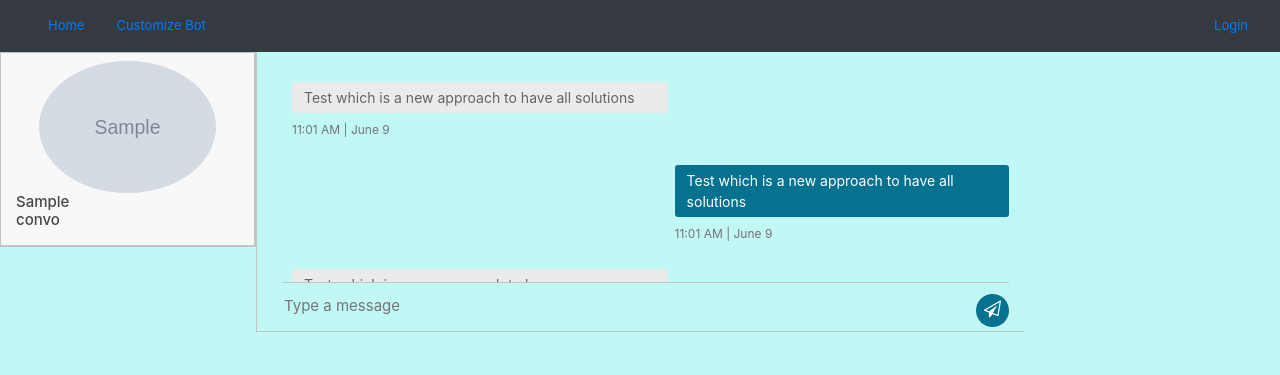
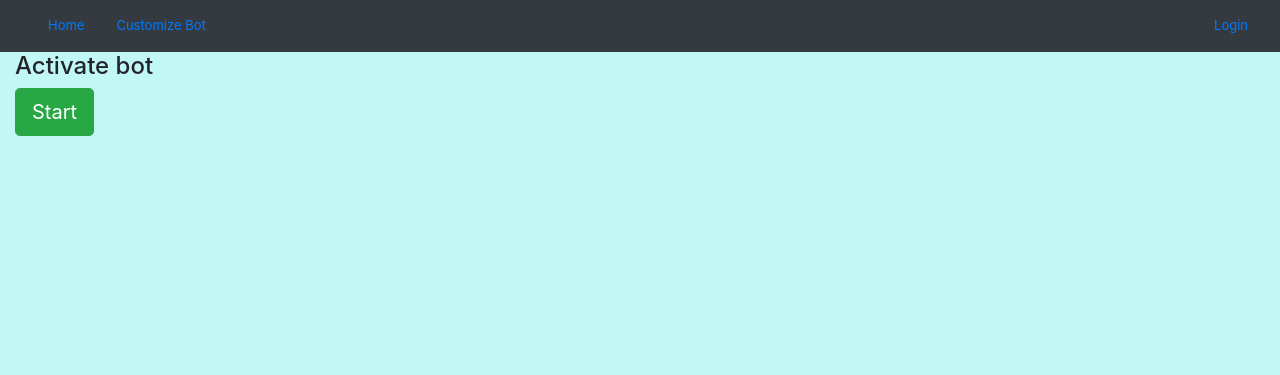
Before and after one commit to keshav-ml/twitter-bot, a Flask app: template templates/index.html in a window 1280 px wide. Shown: the top 375 px of the page. Run offline with Flask 2, Linux system fonts and the light colour scheme; the template is opened without the code that fills it: most values are stand-ins (such as "Sample title", 1, 10 or a date in 2020); grey boxes marked "Sample" are stand-in pictures; some libraries are stand-ins or nearby versions.

Commit message:
starting bot creation

```diff
--- a/static/main.css
+++ b/static/main.css
@@ -1,262 +1,209 @@
+    body{
+      background-color: #c1f7f5;
 
-/* BASIC */
+    }
+    .card{
 
-html {
-  background-color: #56baed;
-}
+      background-color: #ebe8e8;
 
-body {
-  font-family: "Poppins", sans-serif;
-  height: 100vh;
-}
 
-a {
-  color: #92badd;
-  display:inline-block;
-  text-decoration: none;
-  font-weight: 400;
-}
+        padding-left: 20px !important;
+        padding: 50px;
+            }
 
-h2 {
-  text-align: center;
-  font-size: 16px;
-  font-weight: 600;
-  text-transform: uppercase;
-  display:inline-block;
-  margin: 40px 8px 10px 8px;
-  color: #cccccc;
-}
+    .gallery{
+      margin-top: 50px;
+      margin-left: 50px;
+      margin-right: 50px;
+      padding: 50px;
+
+      border: 2px;
+      border-radius: 45px;
+      border-color: black;
+      border-style: solid;
+    }
+    img{
+      height: 100%;
+      max-width: 100%;
+      display: block;
+      margin: auto;
+    }
+    td{
+      text-align: center;
+
+    }
 
 
 
-/* STRUCTURE */
-
-.wrapper {
-  display: flex;
-  align-items: center;
-  flex-direction: column;
-  justify-content: center;
-  width: 100%;
-  min-height: 100%;
-  padding: 20px;
+    /* The grid: Four equal columns that floats next to each other */
+.column {
+  float: left;
+  width: 25%;
+  height: 300px;
+  padding: 10px;
 }
 
-#formContent {
-  -webkit-border-radius: 10px 10px 10px 10px;
-  border-radius: 10px 10px 10px 10px;
-  background: #fff;
-  padding: 30px;
-  width: 90%;
-  max-width: 450px;
-  position: relative;
-  padding: 0px;
-  -webkit-box-shadow: 0 30px 60px 0 rgba(0,0,0,0.3);
-  box-shadow: 0 30px 60px 0 rgba(0,0,0,0.3);
-  text-align: center;
+/* Style the images inside the grid */
+.column img {
+  opacity: 0.8;
+  cursor: pointer;
 }
 
-#formFooter {
-  background-color: #f6f6f6;
-  border-top: 1px solid #dce8f1;
-  padding: 25px;
-  text-align: center;
-  -webkit-border-radius: 0 0 10px 10px;
-  border-radius: 0 0 10px 10px;
+.column img:hover {
+  opacity: 1;
 }
 
+/* Clear floats after the columns */
+.row:after {
+  content: "";
+  display: table;
+  clear: both;
+}
+
+/* The expanding image container (positioning is needed to position the close button and the text) */
+.container {
+
+  display: none;
+}
+
+/* Expanding image text */
+#imgtext {
 
 
-/* TABS */
-
-h2.inactive {
-  color: #cccccc;
+  color: white;
+  font-size: 20px;
 }
 
-h2.active {
-  color: #0d0d0d;
-  border-bottom: 2px solid #5fbae9;
+/* Closable button inside the image */
+.closebtn {
+
+
+  color: white;
+  font-size: 29px;
+  cursor: pointer;
+}
+.hidden_class{
+  display: none;
+}
+.navbar{
+    min-height:12px;
+}
+.navbar  a {
+    font-size: 13px;
+}
+.img-fluid {
+  max-width: 70%;
+  max-height: 30%;
 }
 
+.inbox_people {
+  background: #f8f8f8 none repeat scroll 0 0;
+  float: left;
+  overflow: hidden;
+  width: 100%; border-right:1px solid #c4c4c4;
+}
+.inbox_msg {
+  border: 1px solid #c4c4c4;
+  clear: both;
+  float: left;
+  overflow: hidden;
 
+  width: 20%;
+}
+.messaging { padding: 0 0 50px 0;}
+.chat_ib h5{ font-size:15px; color:#464646; margin:0 0 8px 0;}
+.chat_ib h5 span{ font-size:13px; float:right;}
+.chat_ib p{ font-size:14px; color:#989898; margin:auto}
+.chat_img {
+  float: left;
 
-/* FORM TYPOGRAPHY*/
-
-input[type=button], input[type=submit], input[type=reset]  {
-  background-color: #56baed;
-  border: none;
-  color: white;
-  padding: 15px 80px;
-  text-align: center;
-  text-decoration: none;
-  display: inline-block;
-  text-transform: uppercase;
-  font-size: 13px;
-  -webkit-box-shadow: 0 10px 30px 0 rgba(95,186,233,0.4);
-  box-shadow: 0 10px 30px 0 rgba(95,186,233,0.4);
-  -webkit-border-radius: 5px 5px 5px 5px;
-  border-radius: 5px 5px 5px 5px;
-  margin: 5px 20px 40px 20px;
-  -webkit-transition: all 0.3s ease-in-out;
-  -moz-transition: all 0.3s ease-in-out;
-  -ms-transition: all 0.3s ease-in-out;
-  -o-transition: all 0.3s ease-in-out;
-  transition: all 0.3s ease-in-out;
+}
+.chat_ib {
+  float: left;
+  padding: 0 0 0 15px;
+  width: 30%;
 }
 
-input[type=button]:hover, input[type=submit]:hover, input[type=reset]:hover  {
-  background-color: #39ace7;
+.chat_people{ overflow:hidden; clear:both;}
+.chat_list {
+  border-bottom: 1px solid #c4c4c4;
+  margin: 0;
+
 }
 
-input[type=button]:active, input[type=submit]:active, input[type=reset]:active  {
-  -moz-transform: scale(0.95);
-  -webkit-transform: scale(0.95);
-  -o-transform: scale(0.95);
-  -ms-transform: scale(0.95);
-  transform: scale(0.95);
+.incoming_msg_img {
+  display: inline-block;
+  width: 6%;
+}
+.received_msg {
+  display: inline-block;
+  padding: 0 0 0 10px;
+  vertical-align: top;
+  width: 92%;
+ }
+ .received_withd_msg p {
+  background: #ebebeb none repeat scroll 0 0;
+  border-radius: 3px;
+  color: #646464;
+  font-size: 14px;
+  margin: 0;
+  padding: 5px 10px 5px 12px;
+  width: 100%;
+}
+.time_date {
+  color: #747474;
+  display: block;
+  font-size: 12px;
+  margin: 8px 0 0;
+}
+.received_withd_msg { width: 57%;}
+.mesgs {
+  float: left;
+  padding: 30px 15px 0 25px;
+  width: 60%;
+  border-left:1px solid #c4c4c4;
+  border-bottom:1px solid #c4c4c4;
 }
 
-input[type=text] {
-  background-color: #f6f6f6;
-  border: none;
-  color: #0d0d0d;
-  padding: 15px 32px;
-  text-align: center;
-  text-decoration: none;
-  display: inline-block;
-  font-size: 16px;
-  margin: 5px;
-  width: 85%;
-  border: 2px solid #f6f6f6;
-  -webkit-transition: all 0.5s ease-in-out;
-  -moz-transition: all 0.5s ease-in-out;
-  -ms-transition: all 0.5s ease-in-out;
-  -o-transition: all 0.5s ease-in-out;
-  transition: all 0.5s ease-in-out;
-  -webkit-border-radius: 5px 5px 5px 5px;
-  border-radius: 5px 5px 5px 5px;
+ .sent_msg p {
+  background: #05728f none repeat scroll 0 0;
+  border-radius: 3px;
+  font-size: 14px;
+  margin: 0; color:#fff;
+  padding: 5px 10px 5px 12px;
+  width:100%;
 }
-
-input[type=text]:focus {
-  background-color: #fff;
-  border-bottom: 2px solid #5fbae9;
+.outgoing_msg{ overflow:hidden; margin:26px 0 26px;}
+.sent_msg {
+  float: right;
+  width: 46%;
 }
-
-input[type=text]:placeholder {
-  color: #cccccc;
-}
-
-
-
-/* ANIMATIONS */
-
-/* Simple CSS3 Fade-in-down Animation */
-.fadeInDown {
-  -webkit-animation-name: fadeInDown;
-  animation-name: fadeInDown;
-  -webkit-animation-duration: 1s;
-  animation-duration: 1s;
-  -webkit-animation-fill-mode: both;
-  animation-fill-mode: both;
-}
-
-@-webkit-keyframes fadeInDown {
-  0% {
-    opacity: 0;
-    -webkit-transform: translate3d(0, -100%, 0);
-    transform: translate3d(0, -100%, 0);
-  }
-  100% {
-    opacity: 1;
-    -webkit-transform: none;
-    transform: none;
-  }
-}
-
-@keyframes fadeInDown {
-  0% {
-    opacity: 0;
-    -webkit-transform: translate3d(0, -100%, 0);
-    transform: translate3d(0, -100%, 0);
-  }
-  100% {
-    opacity: 1;
-    -webkit-transform: none;
-    transform: none;
-  }
-}
-
-/* Simple CSS3 Fade-in Animation */
-@-webkit-keyframes fadeIn { from { opacity:0; } to { opacity:1; } }
-@-moz-keyframes fadeIn { from { opacity:0; } to { opacity:1; } }
-@keyframes fadeIn { from { opacity:0; } to { opacity:1; } }
-
-.fadeIn {
-  opacity:0;
-  -webkit-animation:fadeIn ease-in 1;
-  -moz-animation:fadeIn ease-in 1;
-  animation:fadeIn ease-in 1;
-
-  -webkit-animation-fill-mode:forwards;
-  -moz-animation-fill-mode:forwards;
-  animation-fill-mode:forwards;
-
-  -webkit-animation-duration:1s;
-  -moz-animation-duration:1s;
-  animation-duration:1s;
-}
-
-.fadeIn.first {
-  -webkit-animation-delay: 0.4s;
-  -moz-animation-delay: 0.4s;
-  animation-delay: 0.4s;
-}
-
-.fadeIn.second {
-  -webkit-animation-delay: 0.6s;
-  -moz-animation-delay: 0.6s;
-  animation-delay: 0.6s;
-}
-
-.fadeIn.third {
-  -webkit-animation-delay: 0.8s;
-  -moz-animation-delay: 0.8s;
-  animation-delay: 0.8s;
-}
-
-.fadeIn.fourth {
-  -webkit-animation-delay: 1s;
-  -moz-animation-delay: 1s;
-  animation-delay: 1s;
-}
-
-/* Simple CSS3 Fade-in Animation */
-.underlineHover:after {
-  display: block;
-  left: 0;
-  bottom: -10px;
-  width: 0;
-  height: 2px;
-  background-color: #56baed;
-  content: "";
-  transition: width 0.2s;
-}
-
-.underlineHover:hover {
-  color: #0d0d0d;
-}
-
-.underlineHover:hover:after{
+.input_msg_write input {
+  background: rgba(0, 0, 0, 0) none repeat scroll 0 0;
+  border: medium none;
+  color: #4c4c4c;
+  font-size: 15px;
+  min-height: 48px;
   width: 100%;
 }
 
+.type_msg {border-top: 1px solid #c4c4c4;position: relative;}
+.msg_send_btn {
+  background: #05728f none repeat scroll 0 0;
+  border: medium none;
+  border-radius: 50%;
+  color: #fff;
+  cursor: pointer;
+  font-size: 17px;
+  height: 33px;
+  position: absolute;
+  right: 0;
+  top: 11px;
+  width: 33px;
+}
+.messaging { padding: 0 0 50px 0; display: none;}
+.msg_history {
+  height: 200px;
 
-
-/* OTHERS */
-
-*:focus {
-    outline: none;
+  overflow-y: scroll;
 }
-
-#icon {
-  width:60%;
-}
--- a/templates/base.html
+++ b/templates/base.html
@@ -6,219 +6,7 @@
 	<link href="//maxcdn.bootstrapcdn.com/bootstrap/4.0.0/css/bootstrap.min.css" rel="stylesheet" id="bootstrap-css">
 	<script src="//maxcdn.bootstrapcdn.com/bootstrap/4.0.0/js/bootstrap.min.js"></script>
 	<script src="//cdnjs.cloudflare.com/ajax/libs/jquery/3.2.1/jquery.min.js"></script>
-	<style  type="text/css">
-		body{
-			background-color: #c1f7f5;
-
-		}
-		.card{
-
-			background-color: #ebe8e8;
-
-
-  			padding-left: 20px !important;
-  			padding: 50px;
-  					}
-
-		.gallery{
-			margin-top: 50px;
-			margin-left: 50px;
-			margin-right: 50px;
-			padding: 50px;
-
-			border: 2px;
-			border-radius: 45px;
-			border-color: black;
-			border-style: solid;
-		}
-		img{
-			height: 100%;
-			max-width: 100%;
-			display: block;
-			margin: auto;
-		}
-		td{
-			text-align: center;
-
-		}
-
-
-
-		/* The grid: Four equal columns that floats next to each other */
-.column {
-  float: left;
-  width: 25%;
-  height: 300px;
-  padding: 10px;
-}
-
-/* Style the images inside the grid */
-.column img {
-  opacity: 0.8;
-  cursor: pointer;
-}
-
-.column img:hover {
-  opacity: 1;
-}
-
-/* Clear floats after the columns */
-.row:after {
-  content: "";
-  display: table;
-  clear: both;
-}
-
-/* The expanding image container (positioning is needed to position the close button and the text) */
-.container {
-
-  display: none;
-}
-
-/* Expanding image text */
-#imgtext {
-
-
-  color: white;
-  font-size: 20px;
-}
-
-/* Closable button inside the image */
-.closebtn {
-
-
-  color: white;
-  font-size: 29px;
-  cursor: pointer;
-}
-.hidden_class{
-	display: none;
-}
-.navbar{
-    min-height:12px;
-}
-.navbar  a {
-    font-size: 13px;
-}
-.img-fluid {
-  max-width: 70%;
-  max-height: 30%;
-}
-
-.inbox_people {
-  background: #f8f8f8 none repeat scroll 0 0;
-  float: left;
-  overflow: hidden;
-  width: 100%; border-right:1px solid #c4c4c4;
-}
-.inbox_msg {
-  border: 1px solid #c4c4c4;
-  clear: both;
-  float: left;
-  overflow: hidden;
-
-  width: 20%;
-}
-.messaging { padding: 0 0 50px 0;}
-.chat_ib h5{ font-size:15px; color:#464646; margin:0 0 8px 0;}
-.chat_ib h5 span{ font-size:13px; float:right;}
-.chat_ib p{ font-size:14px; color:#989898; margin:auto}
-.chat_img {
-  float: left;
-
-}
-.chat_ib {
-  float: left;
-  padding: 0 0 0 15px;
-  width: 30%;
-}
-
-.chat_people{ overflow:hidden; clear:both;}
-.chat_list {
-  border-bottom: 1px solid #c4c4c4;
-  margin: 0;
-
-}
-
-.incoming_msg_img {
-  display: inline-block;
-  width: 6%;
-}
-.received_msg {
-  display: inline-block;
-  padding: 0 0 0 10px;
-  vertical-align: top;
-  width: 92%;
- }
- .received_withd_msg p {
-  background: #ebebeb none repeat scroll 0 0;
-  border-radius: 3px;
-  color: #646464;
-  font-size: 14px;
-  margin: 0;
-  padding: 5px 10px 5px 12px;
-  width: 100%;
-}
-.time_date {
-  color: #747474;
-  display: block;
-  font-size: 12px;
-  margin: 8px 0 0;
-}
-.received_withd_msg { width: 57%;}
-.mesgs {
-  float: left;
-  padding: 30px 15px 0 25px;
-  width: 60%;
-  border-left:1px solid #c4c4c4;
-  border-bottom:1px solid #c4c4c4;
-}
-
- .sent_msg p {
-  background: #05728f none repeat scroll 0 0;
-  border-radius: 3px;
-  font-size: 14px;
-  margin: 0; color:#fff;
-  padding: 5px 10px 5px 12px;
-  width:100%;
-}
-.outgoing_msg{ overflow:hidden; margin:26px 0 26px;}
-.sent_msg {
-  float: right;
-  width: 46%;
-}
-.input_msg_write input {
-  background: rgba(0, 0, 0, 0) none repeat scroll 0 0;
-  border: medium none;
-  color: #4c4c4c;
-  font-size: 15px;
-  min-height: 48px;
-  width: 100%;
-}
-
-.type_msg {border-top: 1px solid #c4c4c4;position: relative;}
-.msg_send_btn {
-  background: #05728f none repeat scroll 0 0;
-  border: medium none;
-  border-radius: 50%;
-  color: #fff;
-  cursor: pointer;
-  font-size: 17px;
-  height: 33px;
-  position: absolute;
-  right: 0;
-  top: 11px;
-  width: 33px;
-}
-.messaging { padding: 0 0 50px 0;}
-.msg_history {
-  height: 200px;
-
-  overflow-y: scroll;
-}
-
-	</style>
-
+	<link rel="stylesheet" type="text/css" href="{{url_for('static',filename='main.css')}}">
 	{% block scripts %} {% endblock %}
 	<link rel="stylesheet" href="https://cdnjs.cloudflare.com/ajax/libs/font-awesome/4.7.0/css/font-awesome.min.css">
 </head>
--- a/templates/index.html
+++ b/templates/index.html
@@ -1,5 +1,39 @@
 {% extends "base.html" %}
+
 {% block content %}
+
+<div>
+	<div class="col-2">
+      <h4>Activate bot</h4>
+    </div>
+	<div class="col-sm-5">
+      <button id="tog_but" type="button" class="btn btn-lg btn-success" onclick="toggle_but()">
+      	Start
+      </button>
+    </div>
+</div>
+<script type="text/javascript">
+	var but = document.getElementById("tog_but");
+	{% if bot_status %}
+		window.but.innerHTML = "Stop"
+		window.but.setAttribute('class','btn btn-lg btn-danger')
+	{% else %}
+		window.but.innerHTML = "Start"
+		window.but.setAttribute('class','btn btn-lg btn-success')
+	{% endif %}
+	function toggle_but(){
+		if(window.but.innerHTML=='Start'){
+
+			window.location = "{{url_for('activate_bot')}}";
+		}else{
+
+			window.location = "{{url_for('deactivate_bot')}}";
+		}
+	}
+
+
+</script>
+
 <div class="messaging">
 	<div class="inbox_msg">
 		<div class="inbox_people">
@@ -24,7 +58,6 @@
 	<div class="mesgs">
           <div class="msg_history">
             <div class="incoming_msg">
-
               <div class="received_msg">
                 <div class="received_withd_msg">
                   <p>Test which is a new approach to have all
@@ -32,6 +65,7 @@
                   <span class="time_date"> 11:01 AM    |    June 9</span></div>
               </div>
             </div>
+
             <div class="outgoing_msg">
               <div class="sent_msg">
                 <p>Test which is a new approach to have all
@@ -71,5 +105,5 @@
         </div>
       </div>
 
-</div>
+
 {% endblock  %}
```
Also changed, not shown: bot.py (added, +20 -0 lines), views.py (+56 -16 lines), chat_bot.db, helper_settings.py (deleted).
